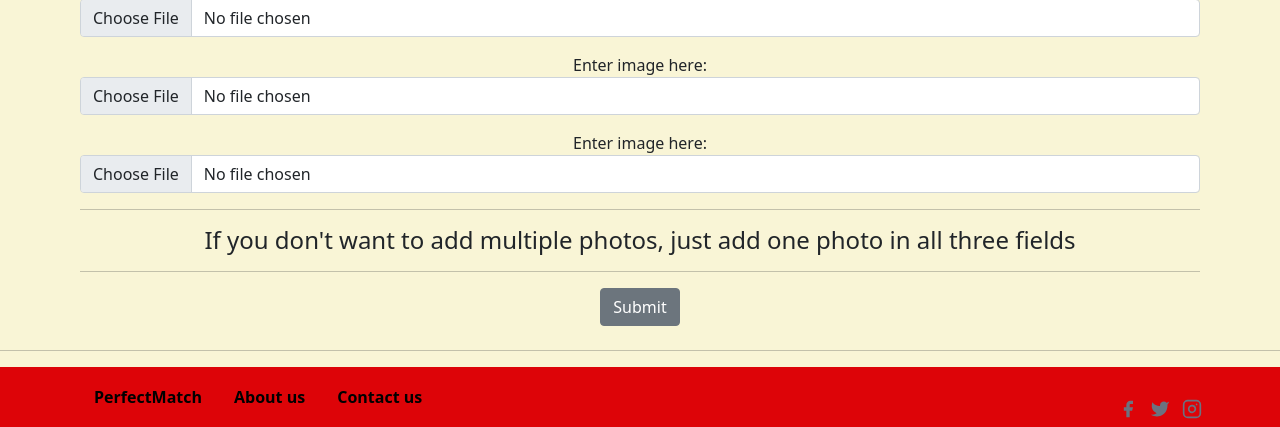
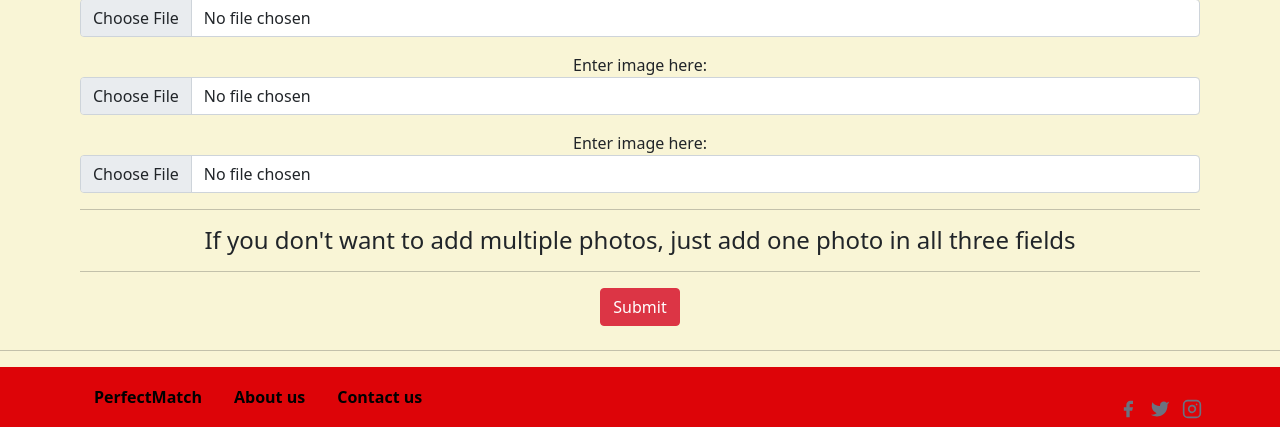
Before and after one commit to surajkanojia05/perfectmatch, a Django app: page /add_profile in a window 1280 px wide. Shown: the part 1335-1762 px from the top of the page. Run offline with Django 3.2, Linux system fonts and the light colour scheme.

Commit message:
Update add_profile.html

```diff
--- a/templates/add_profile.html
+++ b/templates/add_profile.html
@@ -19,7 +19,7 @@
             <hr>
             <h4> If you don't want to add multiple photos, just add one photo in all three fields </h4>
             <hr>
-            <input type="submit" value="Submit" class="btn btn-secondary">
+            <input type="submit" value="Submit" class="btn btn-danger">
     {% endif %}
     </div>
 </div>
```
